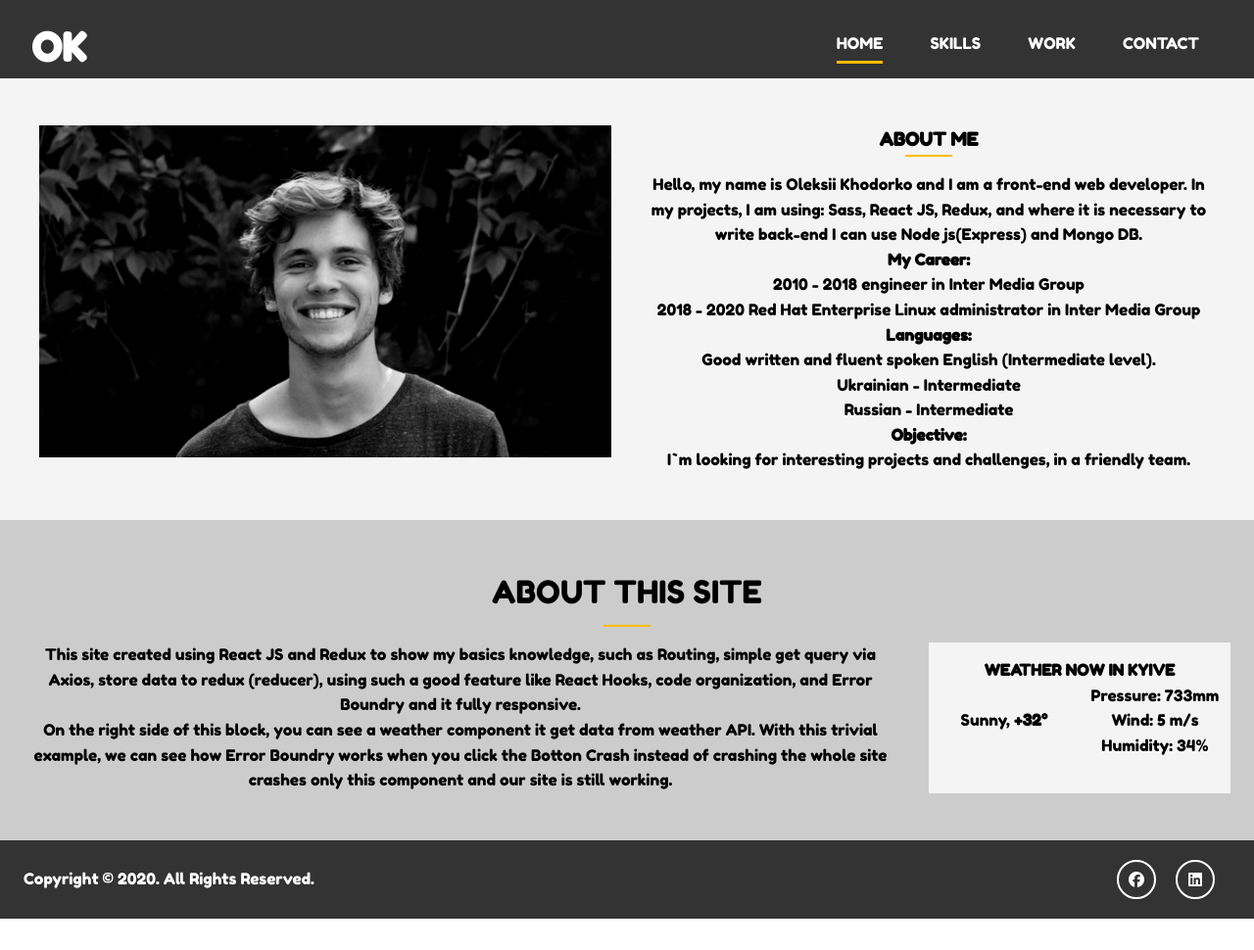
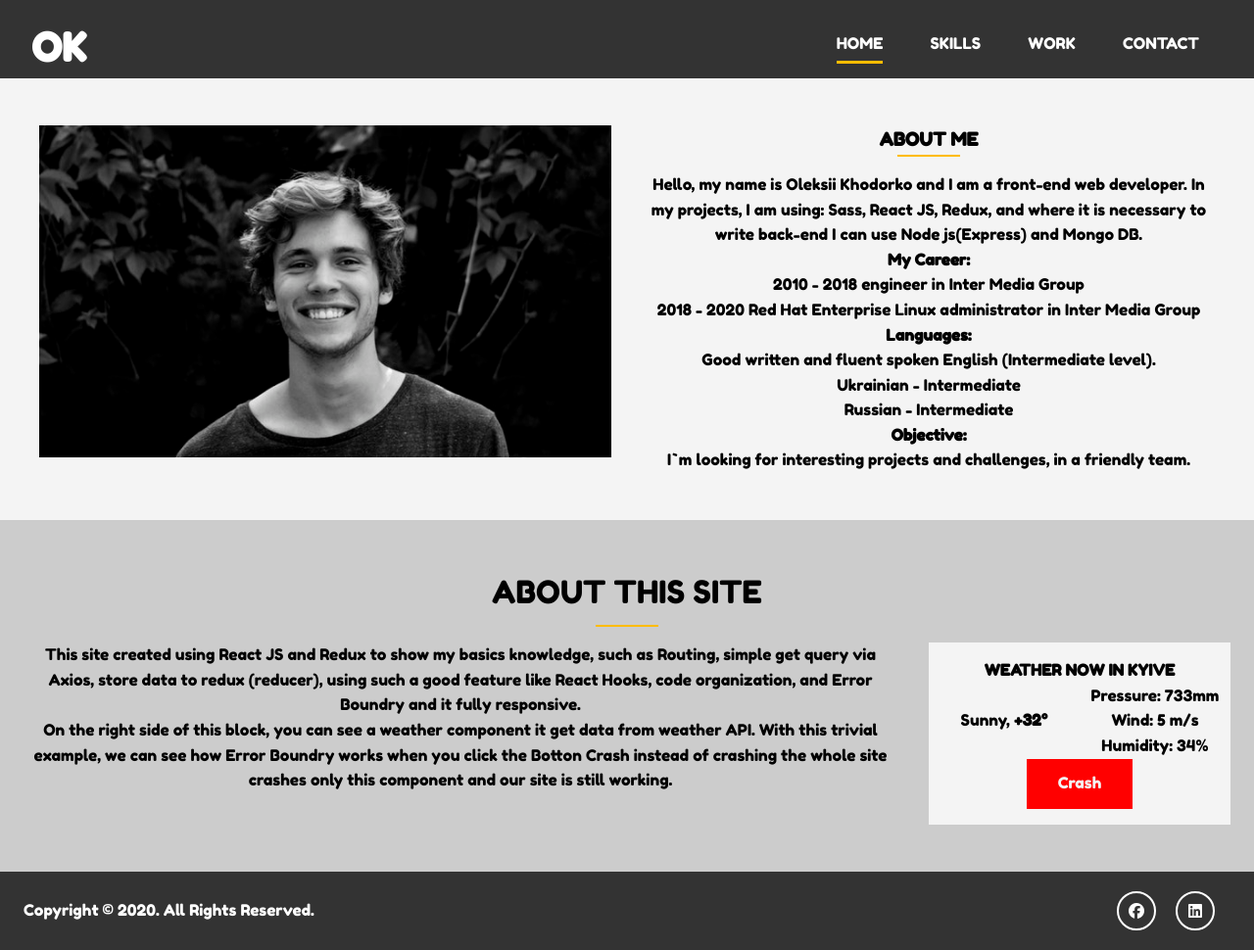
Before and after one commit to Illinium/Oleksii-Khodorko, a website: page dist/index.html in a window 1280 px wide. Shown: the whole page at 98% size. Before the commit the page ends 938 px from the top, so only its background shows below. Drawn offline with Linux system fonts and the light colour scheme.

Commit message:
16.06.2020

```diff
--- a/scss/_utilities.scss
+++ b/scss/_utilities.scss
@@ -29,6 +29,11 @@
     @extend %btn-shared;
     color: #f4f4f4;
     background-color: $dark-color;
+  }
+  &-red {
+    @extend %btn-shared;
+    color: #f4f4f4;
+    background-color: red;
   }
 }
 
@@ -112,7 +117,7 @@ input[class^="btn-"]:hover {
 
 .bottom-line {
   height: 2px;
-  width: 3rem;
+  width: 4rem;
   background: $main-color;
   display: block;
   margin: 0 auto 1rem auto;
```
Also changed, not shown: dist/css/main.css, dist/index.html.
